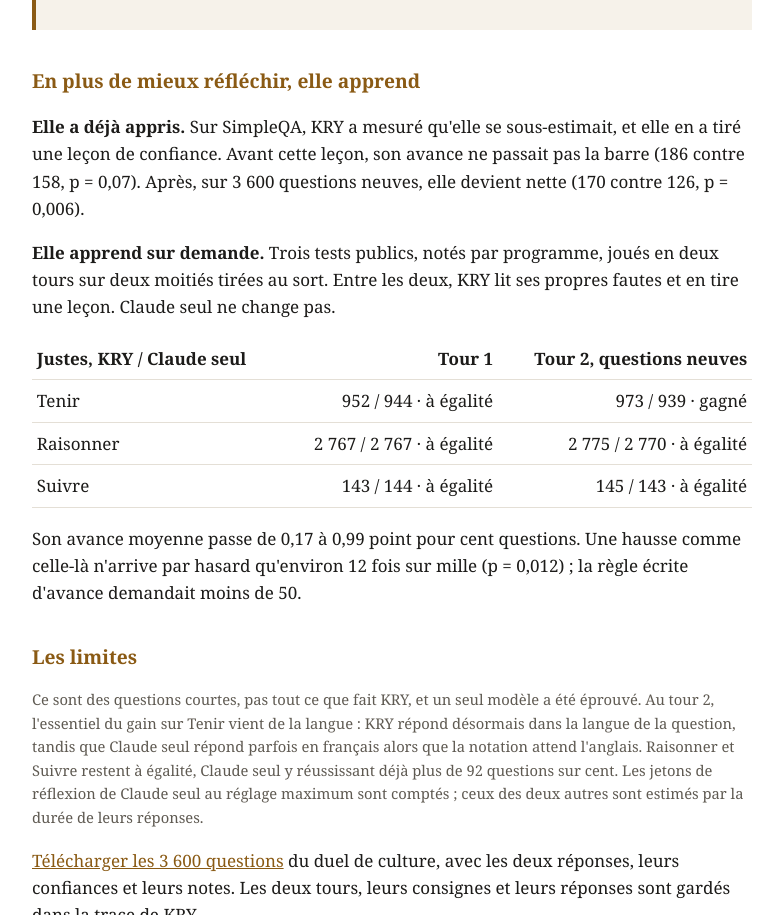
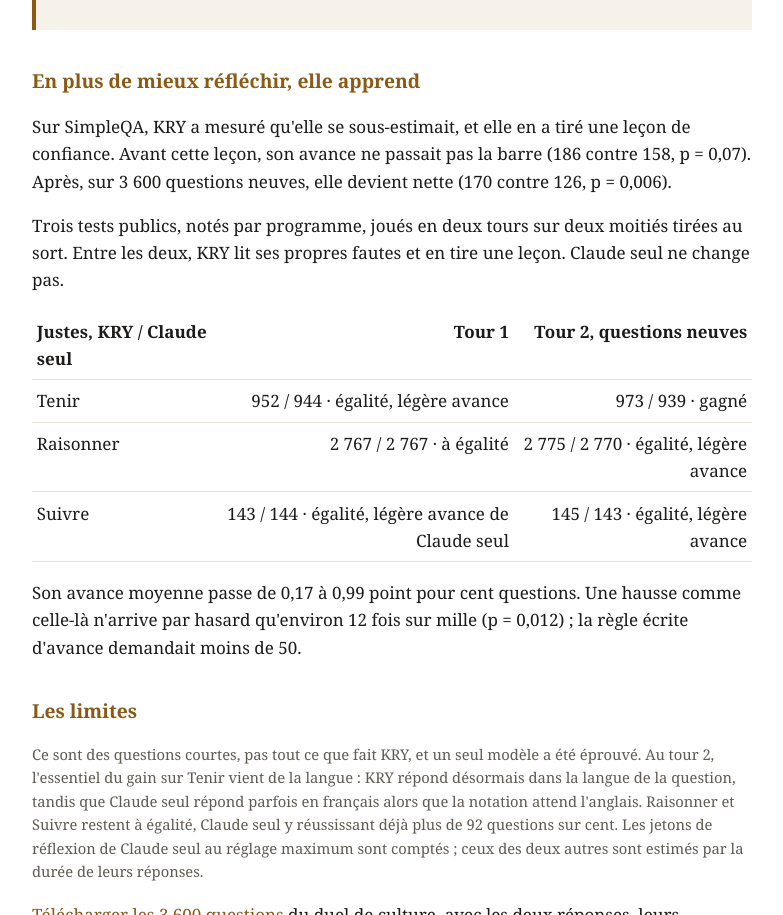
Before and after one commit to Yayamiii/Myr, a plain HTML site: page pieces/preuve_contre_claude.html in a window 1280 px wide. Shown: the part 2594-3509 px from the top of the page, without its empty margins (248-1031 px from the left). Drawn offline with Linux system fonts and the light colour scheme.

Commit message:
Preuve : sans les titres « sur demande », Tenir au tour 1 : egalite, legere avance
Co-Authored-By: Claude Opus 5.5 <noreply@anthropic.com>

```diff
--- a/pieces/preuve_contre_claude.html
+++ b/pieces/preuve_contre_claude.html
@@ -57,9 +57,9 @@ td, th { border-bottom:1px solid var(--cadre); padding:.45rem .3rem; text-align:
 </div>
 
 <h2>En plus de mieux réfléchir, elle apprend</h2>
-<p><strong>Elle a déjà appris.</strong> Sur SimpleQA, KRY a mesuré qu'elle se sous-estimait, et elle en a tiré une leçon de confiance. Avant cette leçon, son avance ne passait pas la barre (186 contre 158, p = 0,07). Après, sur 3 600 questions neuves, elle devient nette (170 contre 126, p = 0,006).</p>
-<p><strong>Elle apprend sur demande.</strong> Trois tests publics, notés par programme, joués en deux tours sur deux moitiés tirées au sort. Entre les deux, KRY lit ses propres fautes et en tire une leçon. Claude seul ne change pas.</p>
-<table><tr><th>Justes, KRY / Claude seul</th><th>Tour 1</th><th>Tour 2, questions neuves</th></tr><tr><td>Tenir</td><td>952 / 944 · à égalité</td><td>973 / 939 · gagné</td></tr><tr><td>Raisonner</td><td>2 767 / 2 767 · à égalité</td><td>2 775 / 2 770 · à égalité</td></tr><tr><td>Suivre</td><td>143 / 144 · à égalité</td><td>145 / 143 · à égalité</td></tr></table>
+<p>Sur SimpleQA, KRY a mesuré qu'elle se sous-estimait, et elle en a tiré une leçon de confiance. Avant cette leçon, son avance ne passait pas la barre (186 contre 158, p = 0,07). Après, sur 3 600 questions neuves, elle devient nette (170 contre 126, p = 0,006).</p>
+<p>Trois tests publics, notés par programme, joués en deux tours sur deux moitiés tirées au sort. Entre les deux, KRY lit ses propres fautes et en tire une leçon. Claude seul ne change pas.</p>
+<table><tr><th>Justes, KRY / Claude seul</th><th>Tour 1</th><th>Tour 2, questions neuves</th></tr><tr><td>Tenir</td><td>952 / 944 · égalité, légère avance</td><td>973 / 939 · gagné</td></tr><tr><td>Raisonner</td><td>2 767 / 2 767 · à égalité</td><td>2 775 / 2 770 · égalité, légère avance</td></tr><tr><td>Suivre</td><td>143 / 144 · égalité, légère avance de Claude seul</td><td>145 / 143 · égalité, légère avance</td></tr></table>
 <p>Son avance moyenne passe de 0,17 à 0,99 point pour cent questions. Une hausse comme celle-là n'arrive par hasard qu'environ 12 fois sur mille (p = 0,012) ; la règle écrite d'avance demandait moins de 50.</p>
 
 <h2>Les limites</h2>
```
